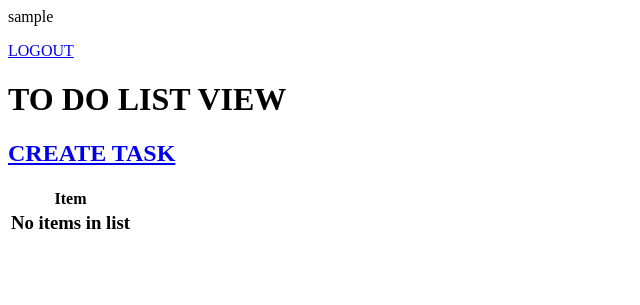
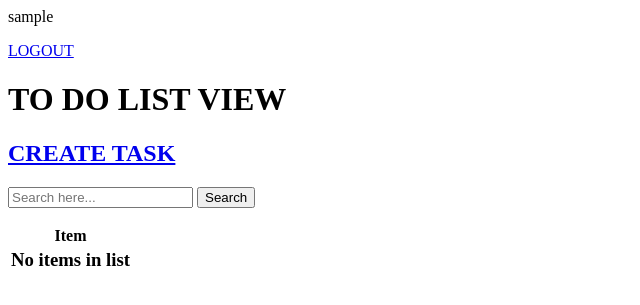
Before and after one commit to Chaplygin-vlad/django_to_do, a Django app: page / in a window 1280 px wide. Shown: the top 305 px of the page, without its empty margins (0-640 px from the left). Run offline with Django 3.2, Linux system fonts and the light colour scheme; the visitor is signed in with stand-in values (Sample User, id 1); data that the repository does not hold is empty.

Commit message:
add search to app

```diff
--- a/to_do/base/templates/base/task_list.html
+++ b/to_do/base/templates/base/task_list.html
@@ -9,6 +9,11 @@
 
 <h1>TO DO LIST VIEW</h1>
 <h2><a href="{% url 'create-task' %}">CREATE TASK</a></h2>
+
+<form action="" method="GET">
+    <input type="text" name="search-area" placeholder="Search here..." value="{{ search_input }}">
+    <input type="submit" value="Search">
+</form>
 
 <table>
     <tr>
--- a/to_do/base/views.py
+++ b/to_do/base/views.py
@@ -46,7 +46,12 @@ class TaskList(LoginRequiredMixin, ListView):
         context = super().get_context_data(**kwargs)
         context['tasks'] = context['tasks'].filter(user=self.request.user)
         context['count'] = context['tasks'].filter(complete=False).count()
-        print(context['tasks'])
+
+        search_input = self.request.GET.get('search-area') or ''
+        if search_input:
+            context['tasks'] = context['tasks'].filter(title__startswith=search_input)
+        context['search_input'] = search_input
+
         return context
 
 
```
